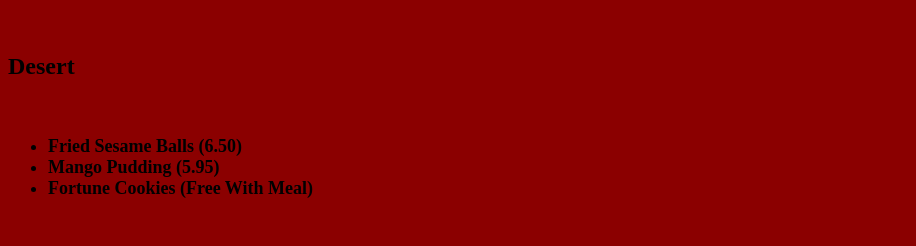
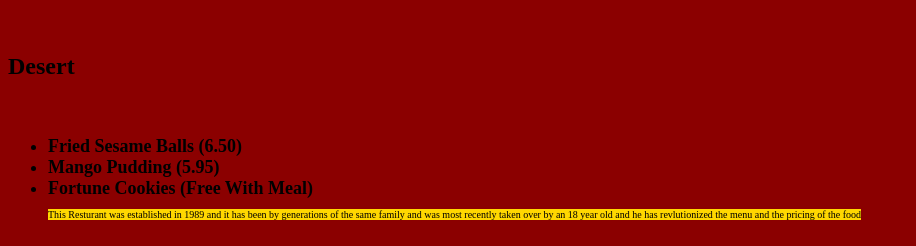
Before and after one commit to TheOneGingerGuy/Chinese_Resturant, a plain HTML site: page index.html in a window 1280 px wide. Shown: the part 1299-1545 px from the top of the page, without its empty margins (0-916 px from the left). Before the commit the page ends 1514 px from the top, so only its background shows below. Drawn offline with Linux system fonts and the light colour scheme.

Commit message:
Update index.html

```diff
--- a/index.html
+++ b/index.html
@@ -35,7 +35,7 @@
     <strong><li style="text-align: left; font-size: 18px;">Fried Sesame Balls (6.50)</li></strong>
     <strong><li style="text-align: left; font-size: 18px;">Mango Pudding (5.95)</li></strong>
     <strong><li style="text-align: left; font-size: 18px;">Fortune Cookies (Free With Meal)</li></strong>
-
+    <p style="font-size: 10px; background-color: gold; text-align: center;">This Resturant was established in 1989 and it has been by generations of the same family and was most recently taken over by an 18 year old and he has revlutionized the menu and the pricing of the food</p>
 </ul>
 </body>
 </html>
```
